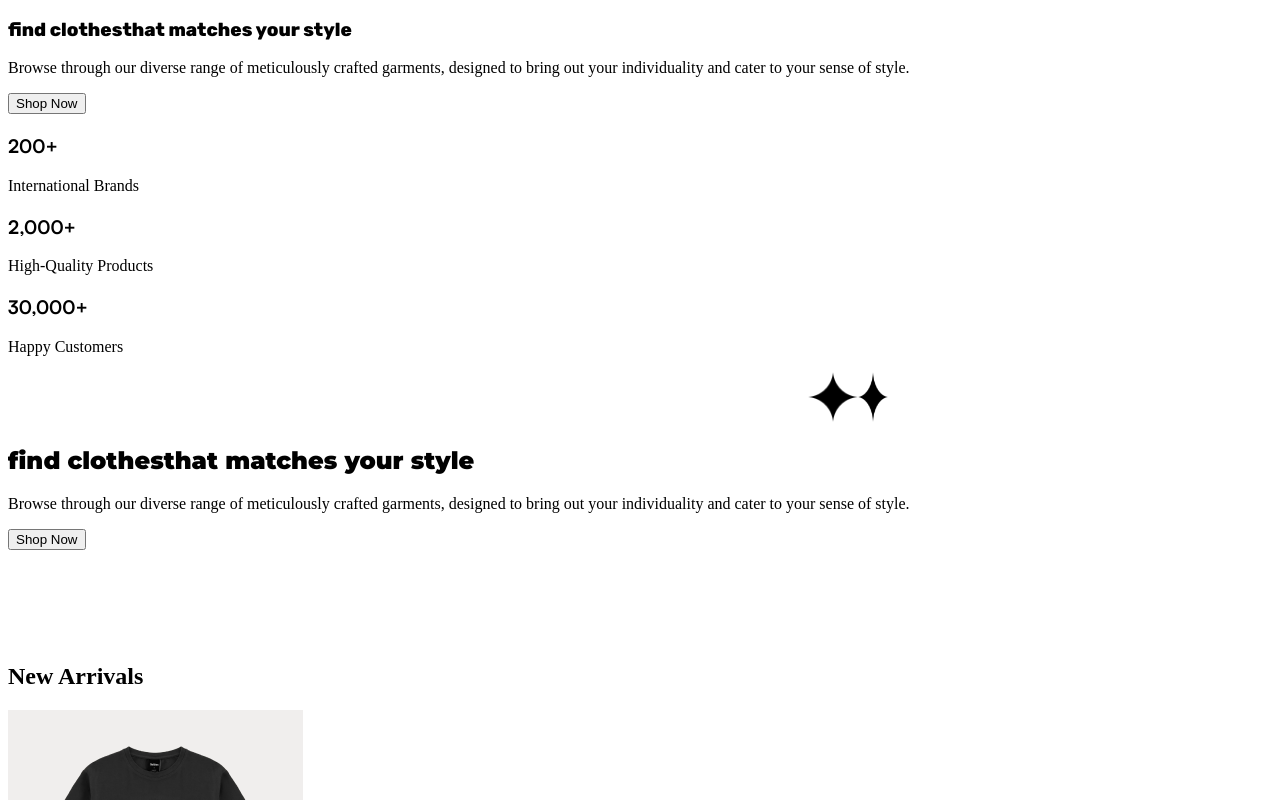
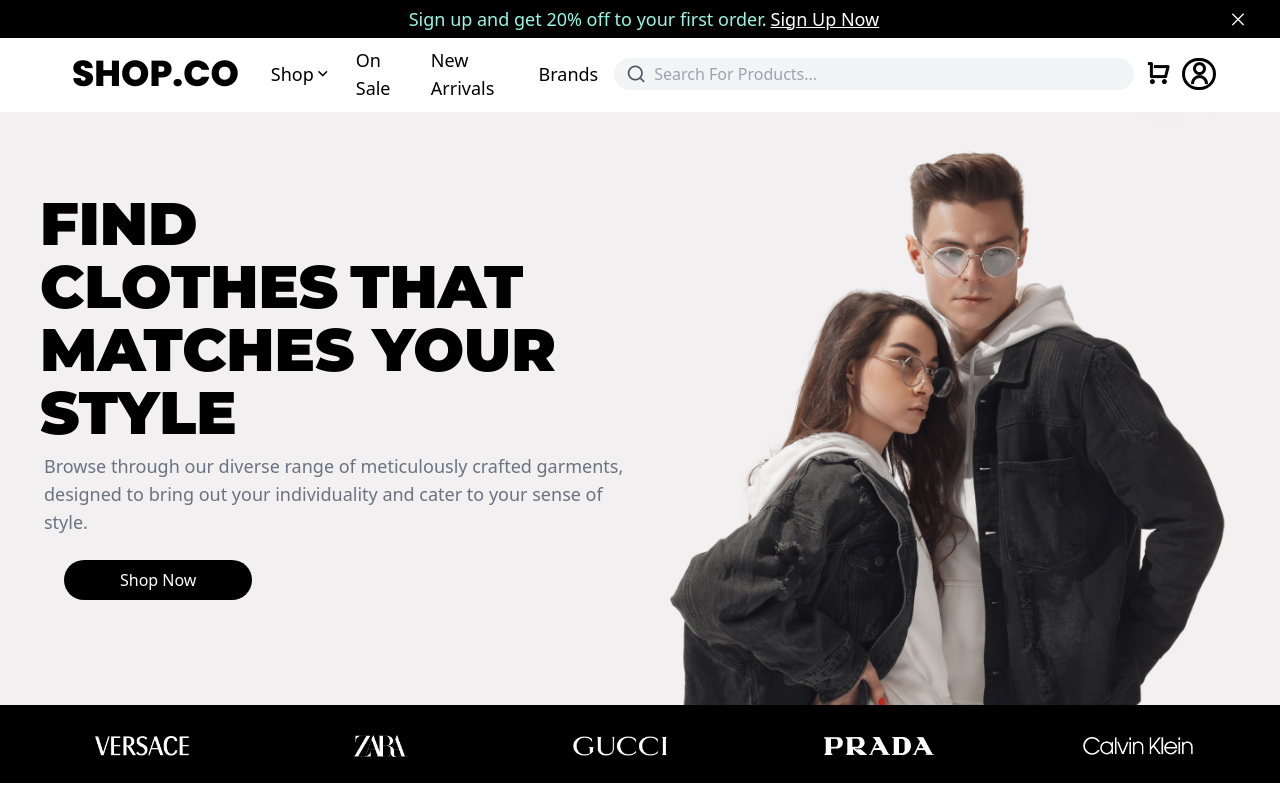
Before and after one commit to MHamzazai/figma-website-Template-1-, a Next.js app: page / in a window 1280 px wide. Shown: the top 800 px of the page. Built offline with nearby package versions, Linux system fonts and the light colour scheme.

Commit message:
add preview image

```diff
--- /dev/null
+++ b/src/app/layout.tsx
@@ -0,0 +1,55 @@
+import type { Metadata } from "next";
+import localFont from "next/font/local";
+import "./globals.css";
+import Header from "@/components/Header/Header";
+import Footer from "@/components/Footer/page";
+
+const geistSans = localFont({
+  src: "./fonts/GeistVF.woff",
+  variable: "--font-geist-sans",
+  weight: "100 900",
+});
+const geistMono = localFont({
+  src: "./fonts/GeistMonoVF.woff",
+  variable: "--font-geist-mono",
+  weight: "100 900",
+});
+
+export const metadata: Metadata = {
+  title: "Create Next App",
+  description: "Generated by create next app",
+};
+
+export default function RootLayout({
+  children,
+}: Readonly<{
+  children: React.ReactNode;
+}>) {
+  return (
+    <html lang="en">
+      <head>
+        <link
+          href="https://cdn.jsdelivr.net/npm/remixicon@4.5.0/fonts/remixicon.css"
+          rel="stylesheet"
+        />
+
+        <meta
+          property="og:image"
+          content="/images/preview-image.png"
+        />
+        <meta
+          name="twitter:image"
+          content="/images/preview-image.png"
+        />
+        {/* Other meta tags for SEO or description */}
+      </head>
+      <body
+        className={`${geistSans.variable} ${geistMono.variable} antialiased`}
+      >
+        <Header />
+        {children}
+        <Footer />
+      </body>
+    </html>
+  );
+}
```
